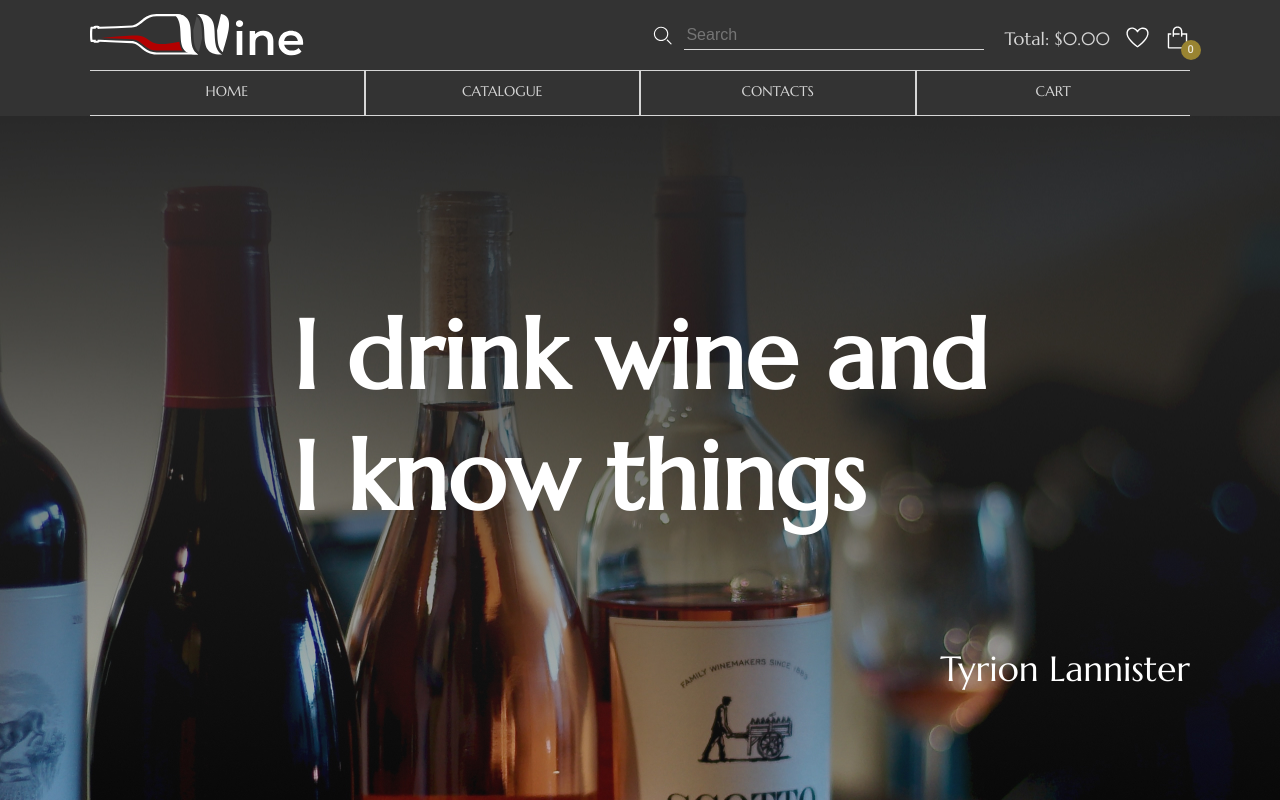
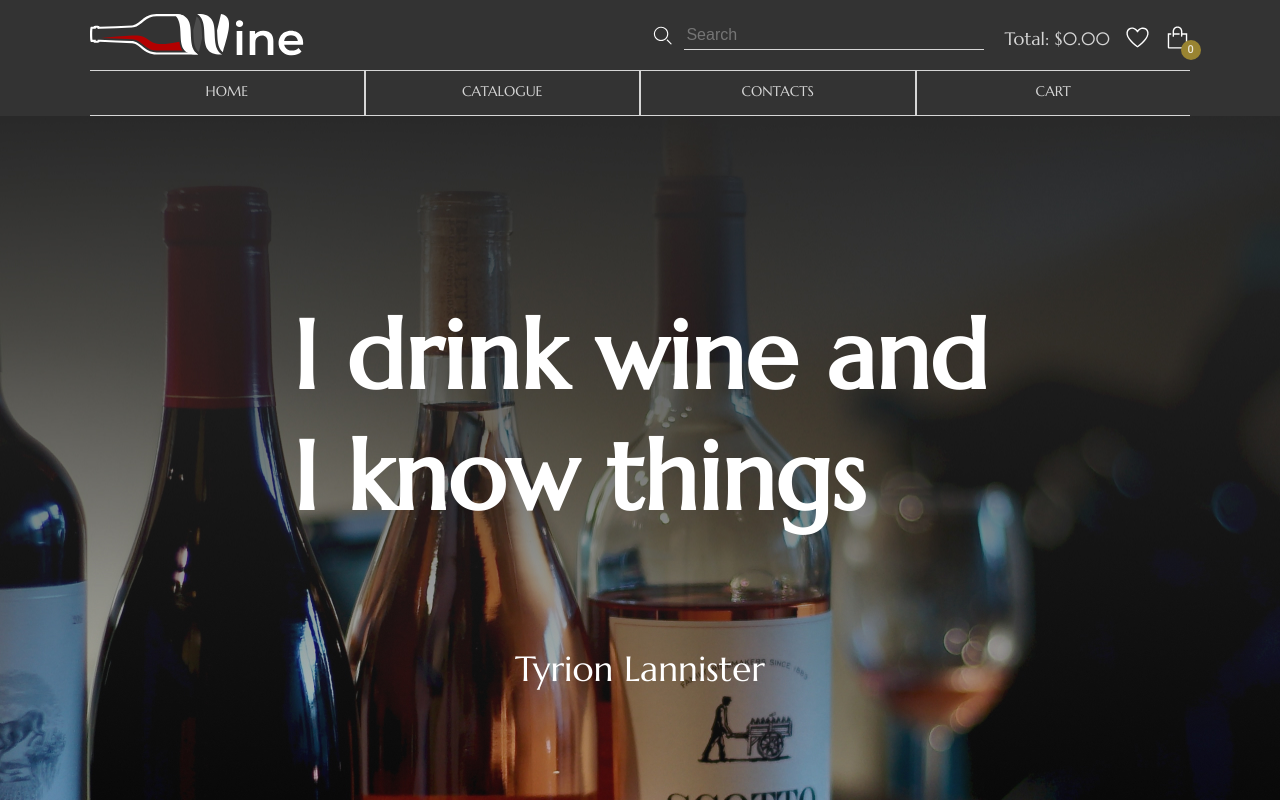
Before and after one commit to mitjasha/online-shop, a React (Create React App) app: page / in a window 1280 px wide. Shown: the top 800 px of the page. Built offline with nearby package versions, Linux system fonts and the light colour scheme.

Commit message:
feat: add display flex to container

```diff
--- a/src/containers/Header/Header.scss
+++ b/src/containers/Header/Header.scss
@@ -13,6 +13,7 @@
     align-items: center;
     margin: auto;
     height: 70px;
+    width: 100%;
     justify-content: space-between;
   }
 }
--- a/src/index.scss
+++ b/src/index.scss
@@ -42,6 +42,10 @@ html {
 
 .container {
   max-width: 1100px;
+  display: flex;
+  flex-direction: column;
+  justify-content: center;
+  align-items: center;
   width: 100%;
   height: 100%;
   margin: auto;
```
